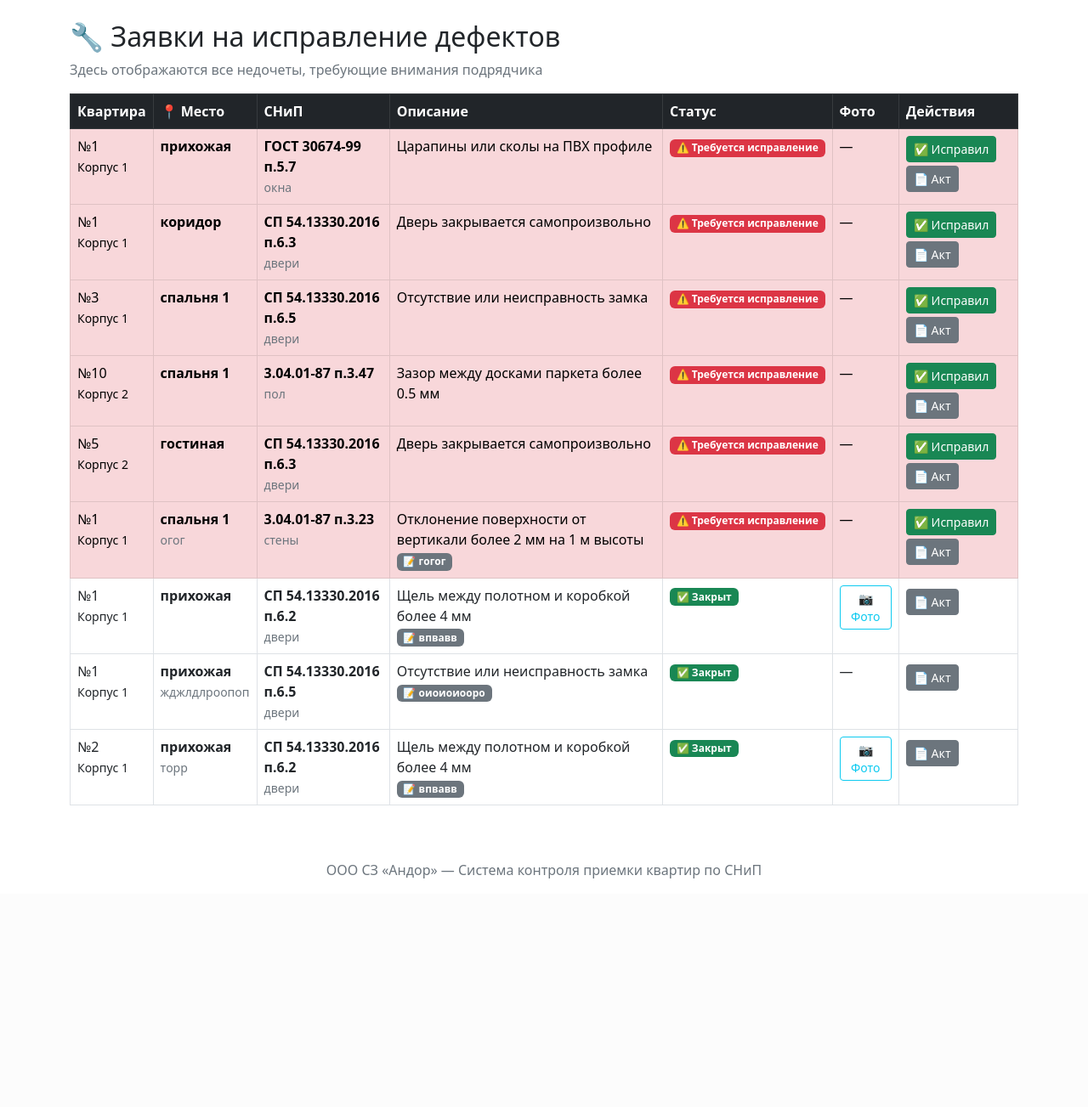
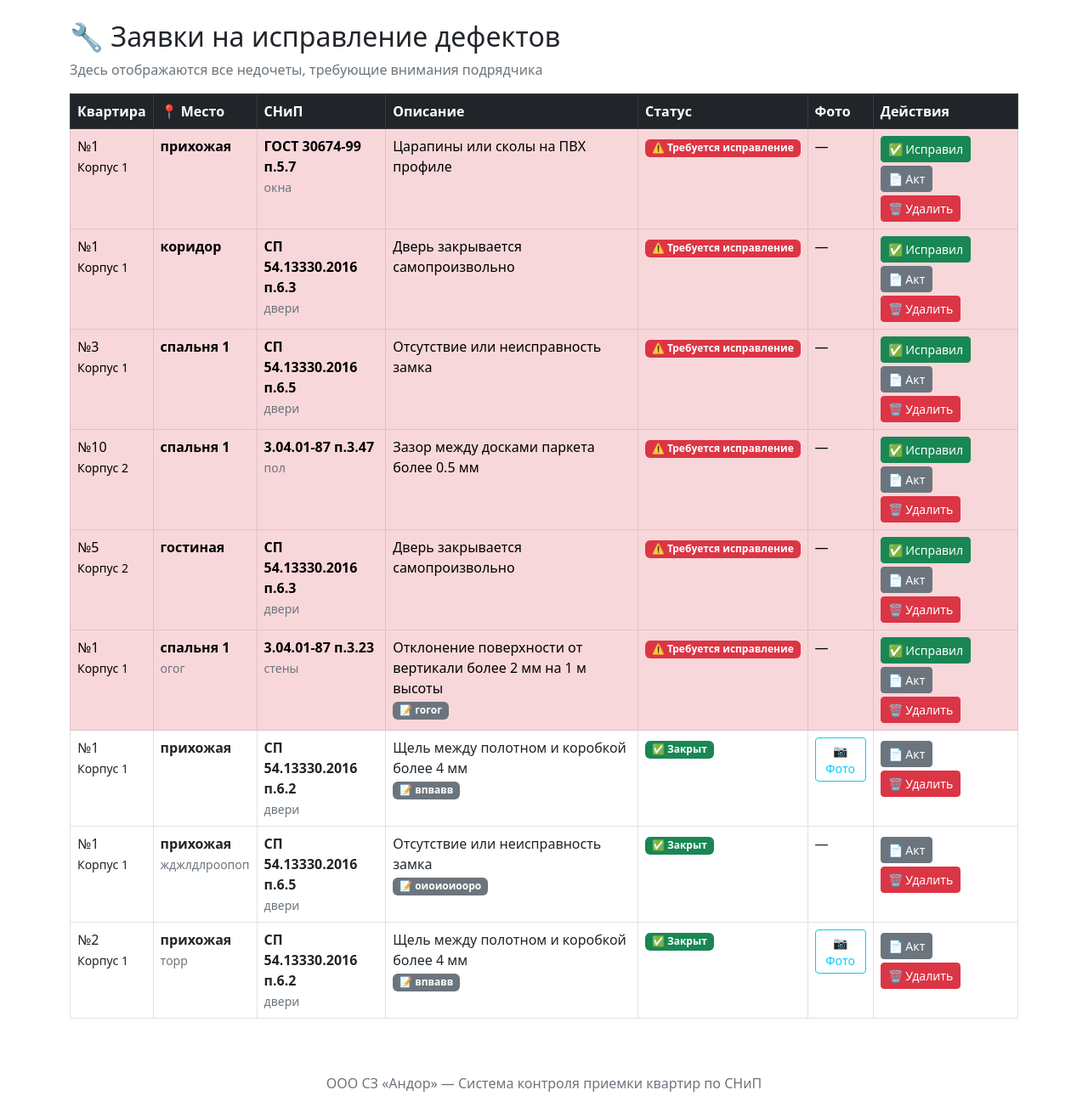
Before and after one commit to Victoriiaw/andor_system1, a Flask app: page /defects in a window 1280 px wide. Shown: the part 56-1359 px from the top of the page at 85% size. Before the commit the page ends 1090 px from the top, so only its background shows below. Run offline with Flask 3, Linux system fonts and the light colour scheme; data comes from the database, SQL or seed files in the repository.

Commit message:
Update defects.html

```diff
--- a/templates/defects.html
+++ b/templates/defects.html
@@ -69,6 +69,7 @@
                         </div>
                     {% endif %}
                     <a href="/generate_act/{{ d.id }}" class="btn btn-sm btn-secondary mt-1">📄 Акт</a>
+                    <a href="/defect/{{ d.id }}/delete" class="btn btn-sm btn-danger mt-1" onclick="return confirm('Удалить этот недочет?')">🗑️ Удалить</a>
                  </td>
              </tr>
             {% endfor %}
```
